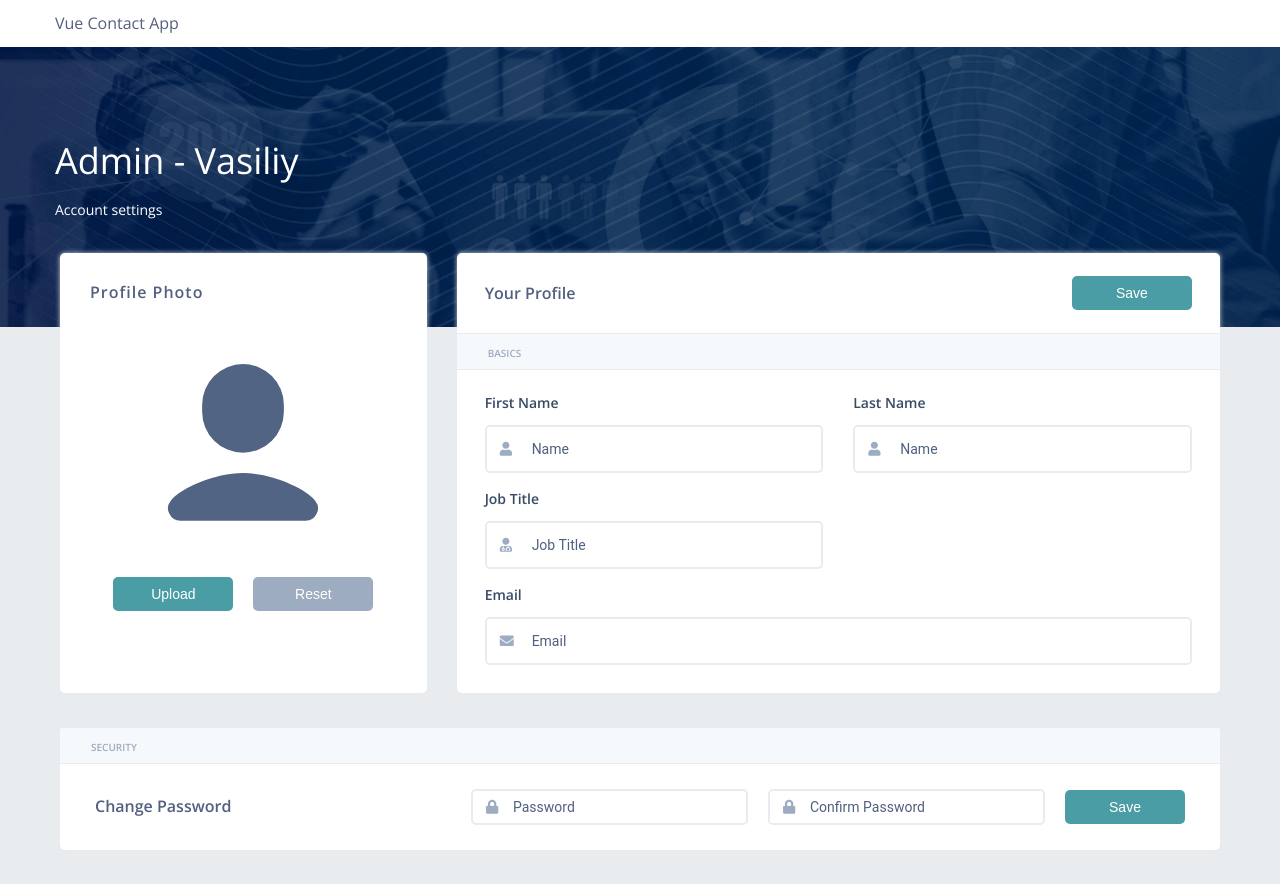
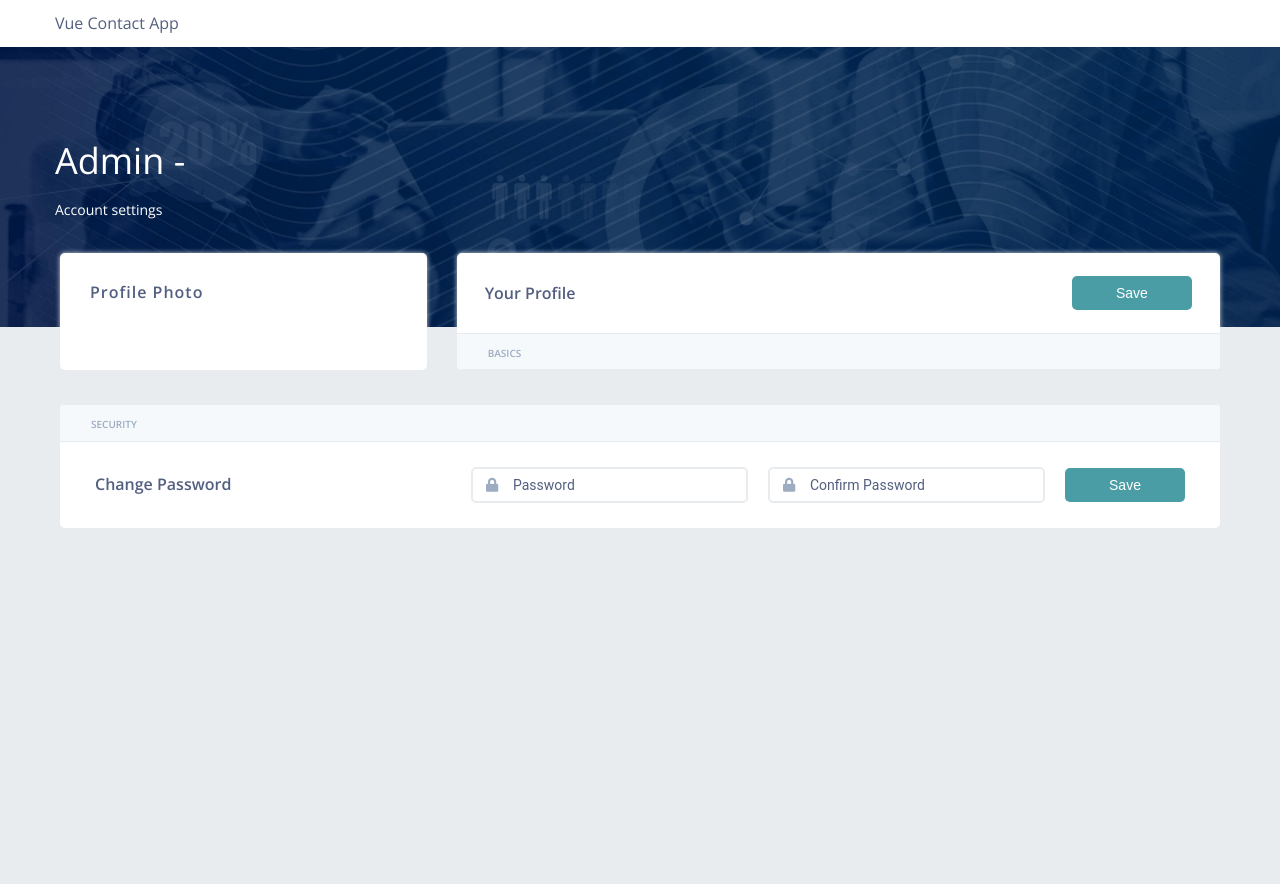
Before and after one commit to vasilkovalyov/contact-app, a Vue app: page /admin-profile in a window 1280 px wide. After the commit the page ends 800 px from the top, so only its background shows below. Built offline with nearby package versions, Linux system fonts and the light colour scheme; no server answers; the database is empty; sample sign-in values are in the browser's storage.

Commit message:
Show auth admin info in the page Admin

```diff
--- a/src/components/ImageUpload.vue
+++ b/src/components/ImageUpload.vue
@@ -34,7 +34,7 @@ export default {
 
     data() {
         return {
-            file: this.image
+            file: this.image || ''
         }
     },
 
--- a/src/firebase/index.js
+++ b/src/firebase/index.js
@@ -166,7 +166,7 @@ class Firebase {
                     self.database.ref(typePost).orderByChild('uId').equalTo(uId).once('value', function(response) {
                         const data = response.val();
                         if(data) {
-                            return resolve(data);
+                            return resolve(Object.values(data)[0]);
                         }
                     })
                 } catch(e) {
--- a/src/store/auth.js
+++ b/src/store/auth.js
@@ -85,6 +85,11 @@ export default  {
     getters: {
         getAuthUser(store) {
             return store.authUser;
-        }
+        },
+
+        getAuthUserDate(store) {
+            return store.authUserData;
+        },
+
     }
 }
--- a/src/views/AdminProfile.vue
+++ b/src/views/AdminProfile.vue
@@ -2,7 +2,11 @@
     <div class="auth-profile-page">
         <section class="section-admin-banner" style="background-image: url(./images/admin-profile-image.jpg)">
             <div class="container">
-                <h1>Admin - {{name}}</h1>
+                <h1>Admin -
+                    <template v-if="getAuthUserDate">
+                        {{getAuthUserDate.firstName}} {{getAuthUserDate.lastName}}
+                    </template>
+                </h1>
                 <ul class="dashboard-breadcrumbs">
                     <li>Account settings</li>
                 </ul>
@@ -15,15 +19,17 @@
                         <div class="col col-4">
                             <div class="profile-photo">
                                 <span class="profile-photo__caption">Profile Photo</span>
-                                <ImageUpload
-                                    name="image-user"
-                                    :image="userForm.image"
-                                    @imageUploadHandler="imageUploadHandler"
-                                />
+                                <template v-if="getAuthUserDate">
+                                    <ImageUpload
+                                        name="image-user"
+                                        :image="userForm.image"
+                                        @imageUploadHandler="imageUploadHandler"
+                                    />
+                                </template>
                             </div>
                         </div>
                         <div class="col col-8">
-                            <div class="profile-info">
+                            <div class="profile-info" >
                                 <div class="profile-info__header">
                                     <span class="profile-info__caption">Your Profile</span>
                                     <div class="btn-wrap">
@@ -33,11 +39,11 @@
                                 <div class="profile-info__category">
                                     <span class="profile-info__category-title">BASICS</span>
                                 </div>
-                                <div class="profile-info__form">
+                                <div class="profile-info__form" v-if="getAuthUserDate">
                                     <div class="df-row">
                                         <div class="col col-6">
                                             <InputField
-                                                v-model="userForm.firstName" name="first-name" placeholder="Name">
+                                                v-model="getAuthUserDate.firstName" name="first-name" placeholder="Name">
                                                 <template v-slot:input-icon>
                                                     <i class="fas fa-user"></i>
                                                 </template>
@@ -46,7 +52,7 @@
                                         </div>
                                         <div class="col col-6">
                                             <InputField
-                                                v-model="userForm.lastName" name="last-name" placeholder="Name">
+                                                v-model="getAuthUserDate.lastName" name="last-name" placeholder="Name">
                                                 <template v-slot:input-icon>
                                                     <i class="fas fa-user"></i>
                                                 </template>
@@ -54,7 +60,7 @@
                                             </InputField>
                                         </div>
                                         <div class="col col-6">
-                                            <InputField v-model="userForm.jobTitle" name="job" placeholder="Job Title">
+                                            <InputField v-model="getAuthUserDate.jobTitle" name="job" placeholder="Job Title">
                                                 <template v-slot:input-icon>
                                                     <i class="fas fa-user-md"></i>
                                                 </template>
@@ -62,7 +68,7 @@
                                             </InputField>
                                         </div>
                                         <div class="col">
-                                            <InputField v-model="userForm.email" name="email" placeholder="Email">
+                                            <InputField v-model="getAuthUserDate.email" name="email" placeholder="Email">
                                                 <template v-slot:input-icon>
                                                     <i class="fas fa-envelope"></i>
                                                 </template>
@@ -134,7 +140,7 @@ export default {
     data() {
         return {
             name: 'Vasiliy',
-            userForm: {...this.getAuthUser},
+            userForm: {},
             securityDate: {
                 password: '',
                 confirmPassword: ''
@@ -143,11 +149,11 @@ export default {
     },
 
     computed: {
-        ...mapGetters(['getAuthUser'])
+        ...mapGetters(['getAuthUserDate'])
     },
 
     mounted() {
-        // console.log(this.getAuthUser);
+
     },
 
 
```
